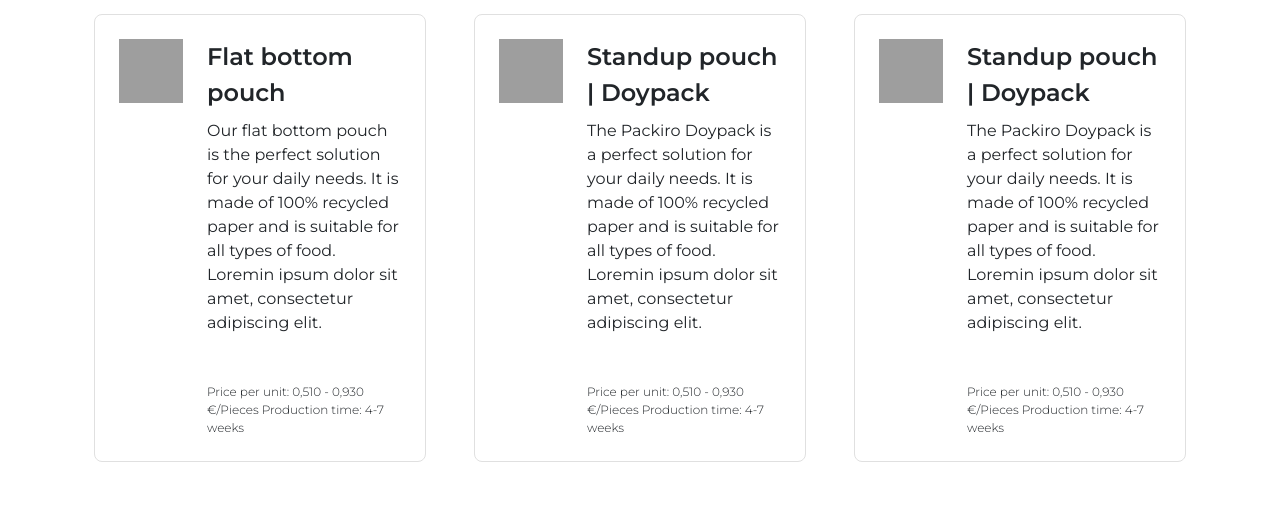
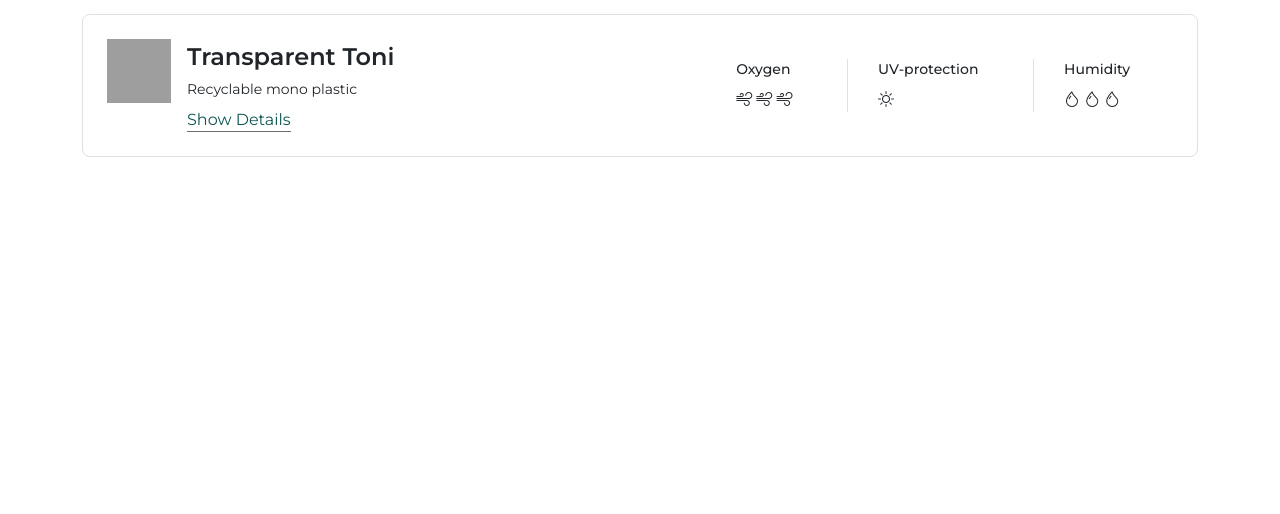
Before and after one commit to lazcansar/configurator, a website built with Vite: page step-2.html in a window 1280 px wide. Shown: the part 286-800 px from the top of the page. Built offline with nearby package versions, Linux system fonts and the light colour scheme; grey boxes are pictures that could not be loaded.

Commit message:
Step-2 Design

```diff
--- a/step-2.html
+++ b/step-2.html
@@ -89,7 +89,7 @@
 <section class="main-content mt-4">
   <div class="container">
     <div class="main-content-selected-item-list">
-      <span>Your Packing List:</span>
+      <span>Your packing:</span>
       <ul class="d-inline-flex align-items-center justify-content-start list-unstyled">
         <li>Flat bottom pouch</li>
         <li>Transparent Toni</li>
@@ -97,7 +97,7 @@
     </div>
   </div>
 
-  <div class="container">
+  <div class="container mt-4">
     <div class="main-content-header d-flex align-items-center justify-content-between">
       <div class="main-content-title">
         Material
@@ -120,77 +120,62 @@
 <!-- Main Content Box -->
 <section class="main-box mt-4">
   <div class="container">
-    <div class="row">
+      <!-- Card Item -->
+      <div class="main-box-card p-4 rounded-3">
+        <div class="d-flex justify-content-between align-items-center">
+
+          <div class="main-box-card-left d-flex gap-3">
+            <div class="main-box-card-left-image">
+              <img src="https://packiro.com/assets/heros/toni.svg" alt="">
+            </div>
+            <div class="main-box-card-left-text">
+              <div class="main-box-card-left-text-title">Transparent Toni</div>
+              <div class="main-box-card-left-content mt-1">Recyclable mono plastic</div>
+              <div class="main-box-card-left-text-link mt-2"><a href="">Show Details</a></div>
+            </div>
+          </div>
+
+          <div class="main-box-card-right d-flex align-items-center">
+            <div class="main-box-card-right-spec">
+              <div class="main-box-card-right-spec-title">
+                Oxygen
+              </div>
+              <div class="main-box-card-right-spec-symbol">
+                <i class="bi bi-wind"></i>
+                <i class="bi bi-wind"></i>
+                <i class="bi bi-wind"></i>
+              </div>
+            </div>
+
+            <div class="main-box-card-right-spec">
+              <div class="main-box-card-right-spec-title">
+                UV-protection
+              </div>
+              <div class="main-box-card-right-spec-symbol">
+                <i class="bi bi-brightness-high"></i>
+              </div>
+            </div>
+
+            <div class="main-box-card-right-spec">
+              <div class="main-box-card-right-spec-title">
+                Humidity
+              </div>
+              <div class="main-box-card-right-spec-symbol">
+                <i class="bi bi-droplet"></i>
+                <i class="bi bi-droplet"></i>
+                <i class="bi bi-droplet"></i>
+              </div>
+            </div>
+
+          </div>
 
 
-      <!-- Box -->
-      <div class="col-md-4 p-4">
-        <div class="p-4 rounded-3 d-flex justify-content-between main-box-item gap-4 h-100">
-          <div class="main-box-item-image">
-            <img src="https://static.vecteezy.com/system/resources/previews/009/886/742/non_2x/brown-paper-box-file-png.png" width="64" height="64" alt="">
-          </div>
-          <div class="main-box-item-content d-flex flex-column justify-content-between">
-            <div class="main-box-item-title">
-              Flat bottom pouch
-            </div>
-            <div class="main-box-item-description mt-2">
-              Our flat bottom pouch is the perfect solution for your daily needs. It is made of 100% recycled paper and is suitable for all types of food. Loremin ipsum dolor sit amet, consectetur adipiscing elit.
-            </div>
-            <div class="main-box-item-information mt-5">
-              <span>Price per unit: 0,510 - 0,930 €/Pieces</span>
-              <span>Production time: 4-7 weeks</span>
-            </div>
-          </div>
+
+
         </div>
       </div>
-      <!-- Box -->
-      <!-- Box -->
-      <div class="col-md-4 p-4">
-        <div class="p-4 rounded-3 d-flex justify-content-between main-box-item gap-4 h-100">
-          <div class="main-box-item-image">
-            <img src="https://5.imimg.com/data5/SELLER/Default/2022/4/ZZ/CN/PK/11312186/htb1scsijz7nbknjszle762xcfxas-500x500.png" width="64" height="64" alt="">
-          </div>
-          <div class="main-box-item-content d-flex flex-column justify-content-between">
-            <div class="main-box-item-title">
-              Standup pouch | Doypack
-            </div>
-            <div class="main-box-item-description mt-2">
-              The Packiro Doypack is a perfect solution for your daily needs. It is made of 100% recycled paper and is suitable for all types of food. Loremin ipsum dolor sit amet, consectetur adipiscing elit.
-            </div>
-            <div class="main-box-item-information mt-5">
-              <span>Price per unit: 0,510 - 0,930 €/Pieces</span>
-              <span>Production time: 4-7 weeks</span>
-            </div>
-          </div>
-        </div>
-      </div>
-      <!-- Box -->
-
-      <!-- Box -->
-      <div class="col-md-4 p-4">
-        <div class="p-4 rounded-3 d-flex justify-content-between main-box-item gap-4 h-100">
-          <div class="main-box-item-image">
-            <img src="https://static.vecteezy.com/system/resources/previews/009/886/742/non_2x/brown-paper-box-file-png.png" width="64" height="64" alt="">
-          </div>
-          <div class="main-box-item-content d-flex flex-column justify-content-between">
-            <div class="main-box-item-title">
-              Standup pouch | Doypack
-            </div>
-            <div class="main-box-item-description mt-2">
-              The Packiro Doypack is a perfect solution for your daily needs. It is made of 100% recycled paper and is suitable for all types of food. Loremin ipsum dolor sit amet, consectetur adipiscing elit.
-            </div>
-            <div class="main-box-item-information mt-5">
-              <span>Price per unit: 0,510 - 0,930 €/Pieces</span>
-              <span>Production time: 4-7 weeks</span>
-            </div>
-          </div>
-        </div>
-      </div>
-      <!-- Box -->
-
-
+      <!-- Card Item -->
     </div>
-  </div>
 </section>
 
 
--- a/style.scss
+++ b/style.scss
@@ -121,6 +121,7 @@ body {
         .main-content-selected-item-list {
             span {
                 font-weight: 600;
+                margin-right: 0.5rem;
             }
             ul {
                 li {
@@ -175,6 +176,8 @@ body {
 
     // Main Content Box
     .main-box {
+
+        // Step 1
         .selected {
             outline: 2px solid $border-selected-color;
             background-color: $main-box-hover-color;
@@ -216,5 +219,88 @@ body {
             }
 
         }
+
+        // Step 2
+        .main-box-card {
+            position: relative;
+            overflow: hidden;
+            cursor: pointer;
+            border: 1px solid $border-hover-color;
+            &:not(.selected):hover {
+                background-color: $main-box-hover-color;
+                outline: 2px solid $border-hover-color;
+            }
+
+            .main-box-card-left {
+                width: 45%;
+                flex-basis: 0 auto;
+                .main-box-card-left-image {
+                    img {
+                        width: 64px;
+                        height: 64px;
+                    }
+                }
+                .main-box-card-left-text {
+                    .main-box-card-left-text-title {
+                        font-weight: 600;
+                        font-size: 1.5rem;
+                    }
+                    .main-box-card-left-content {
+                        font-size: 0.875rem;
+                        font-weight: 400;
+                    }
+                    .main-box-card-left-text-link {
+                        a {
+                            font-weight: 400;
+                            color: $active-color;
+                            text-decoration: none;
+                            position: relative;
+                            &:hover {
+                                color: $active-color-hover;
+                            }
+                            &::after {
+                                content: '';
+                                position: absolute;
+                                border-bottom: 1px solid $active-color-hover;
+                                height: 1px;
+                                width: 100%;
+                                left: 0;
+                                bottom: -3px;
+                            }
+                        }
+                    }
+                }
+
+
+            }
+
+            .main-box-card-right {
+                width: 45%;
+                flex-basis: 0 auto;
+                justify-content: space-around;
+
+                .main-box-card-right-spec {
+                    .main-box-card-right-spec-title {
+                        font-weight: 500;
+                        font-size: 0.875rem;
+                        margin-bottom: 0.5rem;
+                    }
+                    position: relative;
+                    &::after {
+                        content: '';
+                        position: absolute;
+                        height: 100%;
+                        right: -3.5rem;
+                        bottom: 0;
+                        border-right: 1px solid $border-hover-color;
+                    }
+                    &:last-child::after {
+                        all: unset;
+                    }
+                }
+            }
+        }
+
+
     }
 }
```
